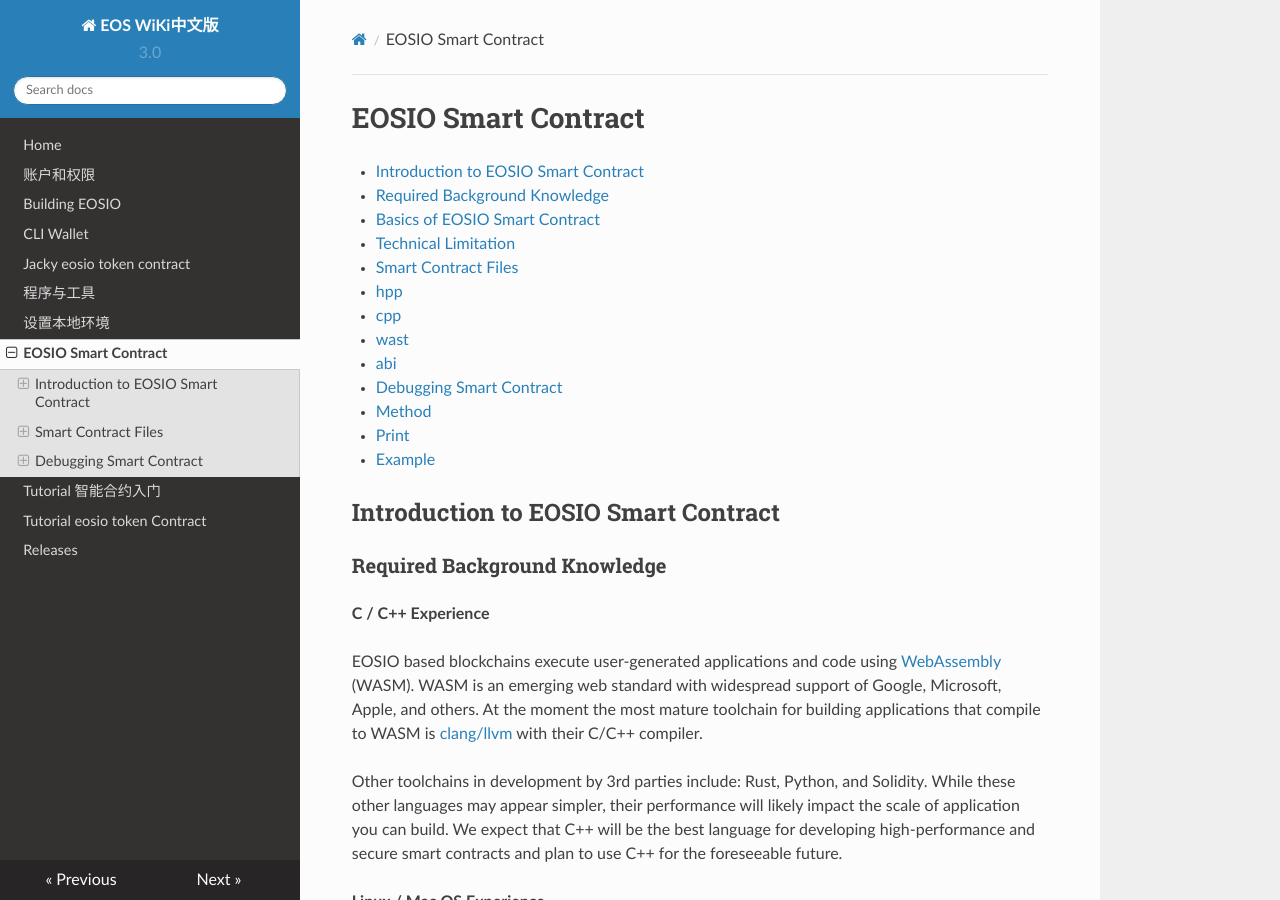
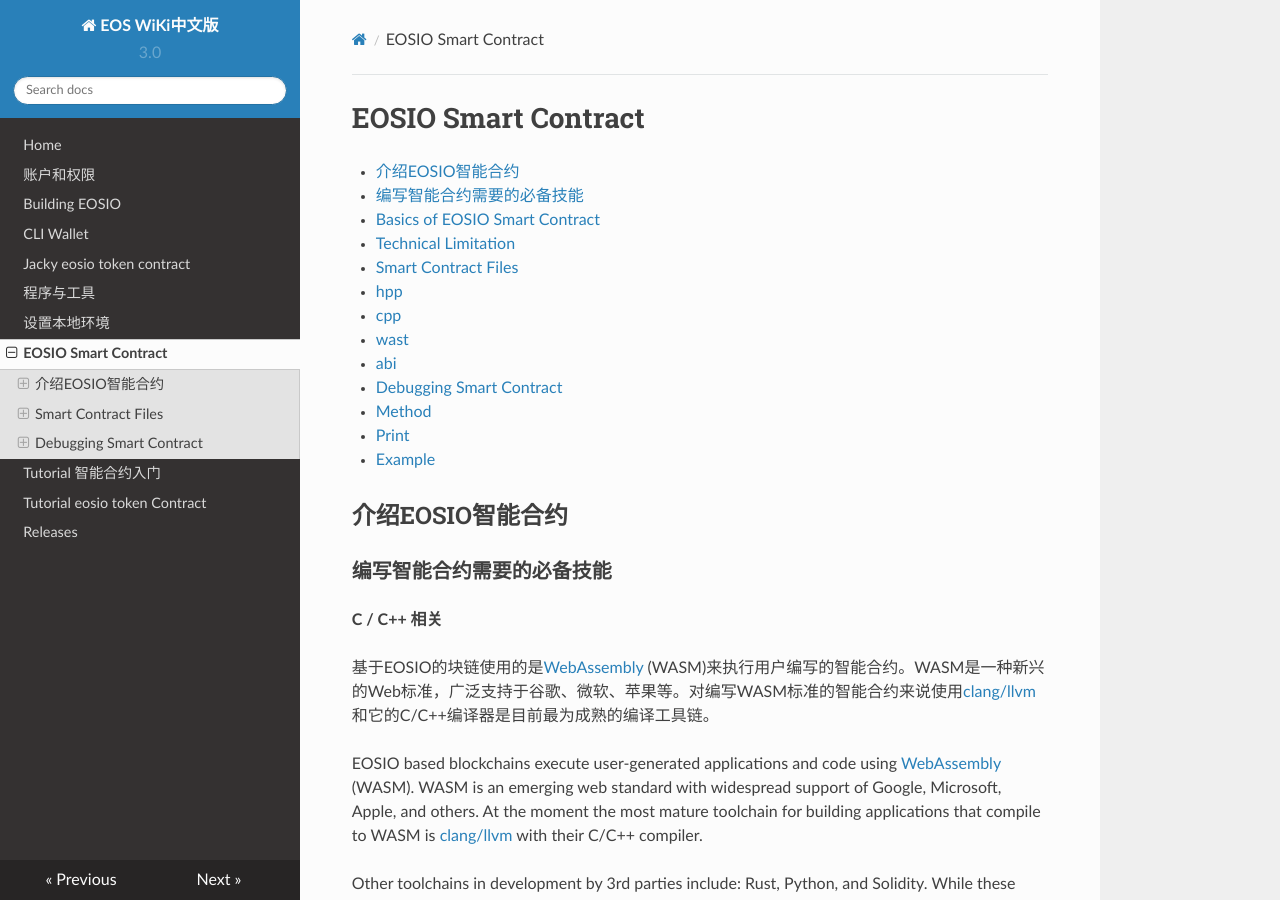
Before and after one commit to eostea/eos-wiki, an MkDocs documentation site: the page built from docs/Smart-Contract.md, in a window 1280 px wide and 900 px high. Built offline with MkDocs 1.6.1, drawn with Linux system fonts in a browser that asks for light colours; nearby versions of some CDN libraries.

Commit message:
Update Smart-Contract.md

```diff
--- a/docs/Smart-Contract.md
+++ b/docs/Smart-Contract.md
@@ -2,8 +2,8 @@
 
 <!-- MarkdownTOC autolink="true" bullets="-,*,+" -->
 
-- [Introduction to EOSIO Smart Contract](#introduction-to-eos-smart-contract)
-  * [Required Background Knowledge](#required-background-knowledge)
+- [介绍EOSIO智能合约](#介绍EOSIO智能合约)
+  * [编写智能合约需要的必备技能](#编写智能合约需要的必备技能)
   * [Basics of EOSIO Smart Contract](#basics-of-eos-smart-contract)
   * [Technical Limitation](#technical-limitation)
 - [Smart Contract Files](#smart-contract-files)
@@ -18,11 +18,13 @@
 
 <!-- /MarkdownTOC -->
 
-## Introduction to EOSIO Smart Contract
+## 介绍EOSIO智能合约
 
-### Required Background Knowledge
+### 编写智能合约需要的必备技能
 
-**C / C++ Experience**
+**C / C++ 相关**
+
+基于EOSIO的块链使用的是[WebAssembly](http://webassembly.org/) (WASM)来执行用户编写的智能合约。WASM是一种新兴的Web标准，广泛支持于谷歌、微软、苹果等。对编写WASM标准的智能合约来说使用[clang/llvm](https://clang.llvm.org/)和它的C/C++编译器是目前最为成熟的编译工具链。
 
 EOSIO based blockchains execute user-generated applications and code using [WebAssembly](http://webassembly.org/) (WASM). WASM is an emerging web standard with widespread support of Google, Microsoft, Apple, and others. At the moment the most mature toolchain for building applications that compile to WASM is [clang/llvm](https://clang.llvm.org/) with their C/C++ compiler.
 
```
